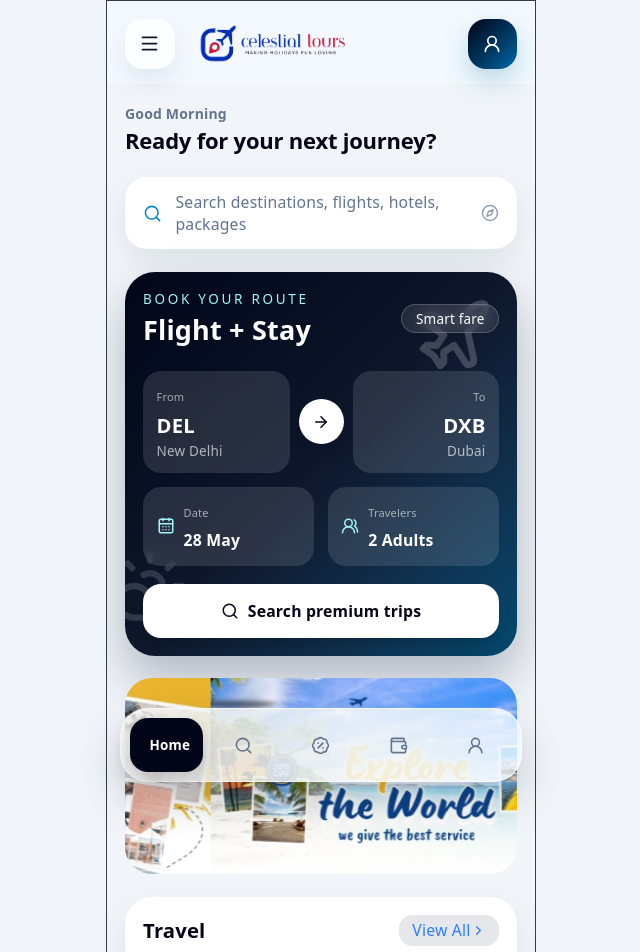
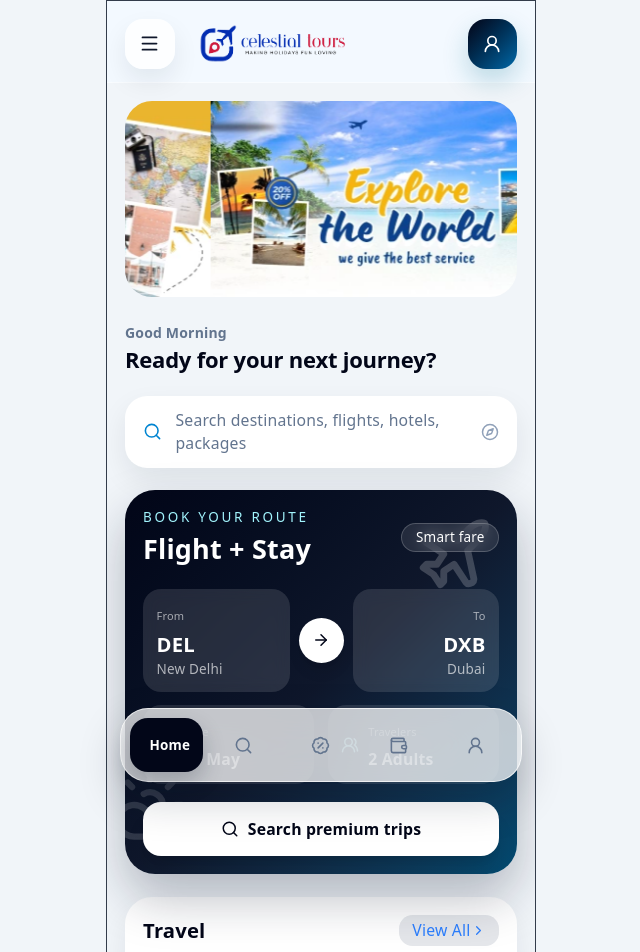
Before and after one commit to Tribhuone/Flightncars-WebDesign, a React (Vite) app: page / in a window 1280 px wide. Shown: the top 952 px of the page, without its empty margins (319-959 px from the left). Built offline with nearby package versions, Linux system fonts and the light colour scheme.

Commit message:
update ui

```diff
--- a/src/App.jsx
+++ b/src/App.jsx
@@ -154,6 +154,7 @@ export default function Home() {
         <Navbar />
 
         <div className="space-y-5 px-4 pb-28 pt-4">
+          <HeroSection />
           <section>
             <p className="text-[14px] font-semibold text-slate-500">Good Morning</p>
             <h1 className="text-[22px] font-bold leading-tight tracking-[-0.01em] text-slate-950">
@@ -170,7 +171,6 @@ export default function Home() {
           </div>
 
           <BookingWidget />
-          <HeroSection />
 
           <TravelSection />
           <RechargeSection />
```
